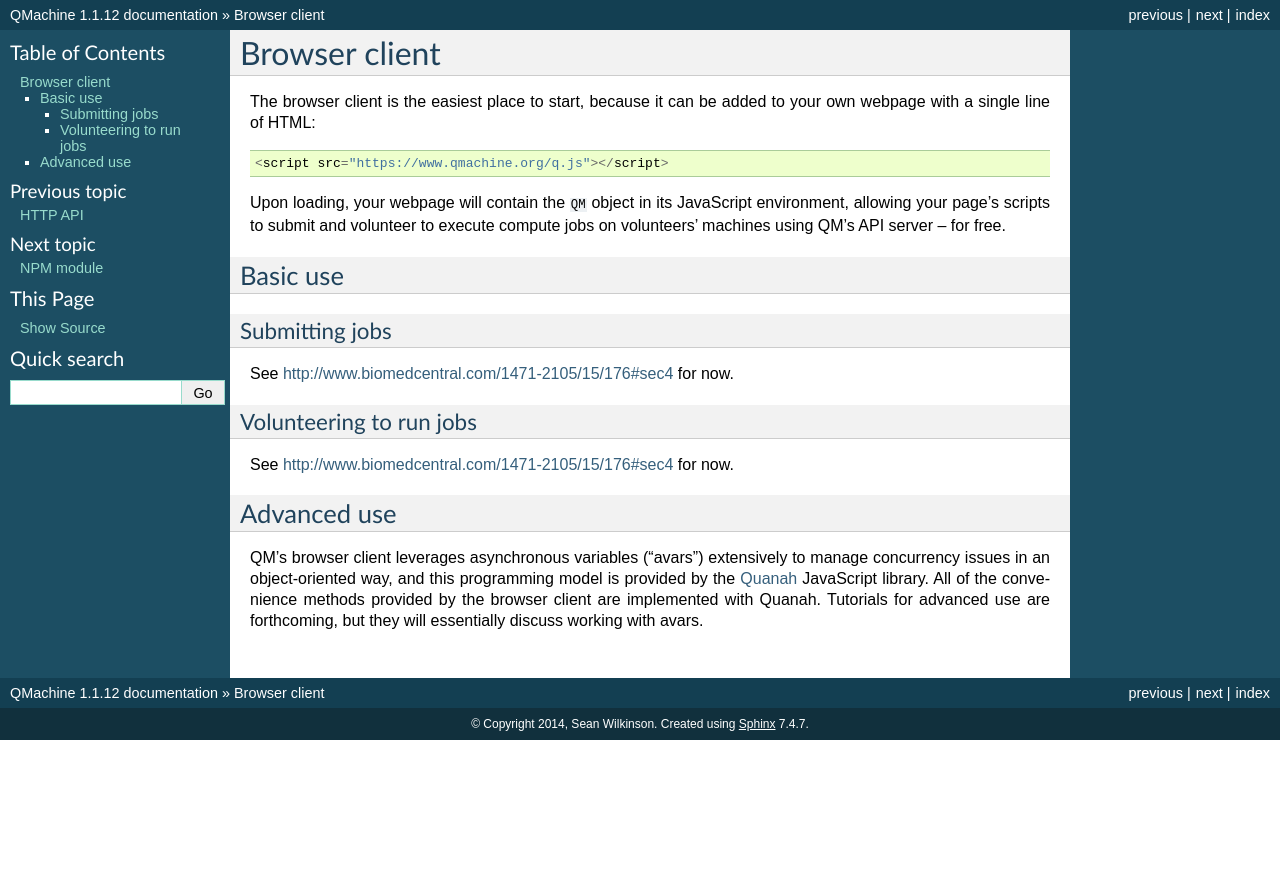
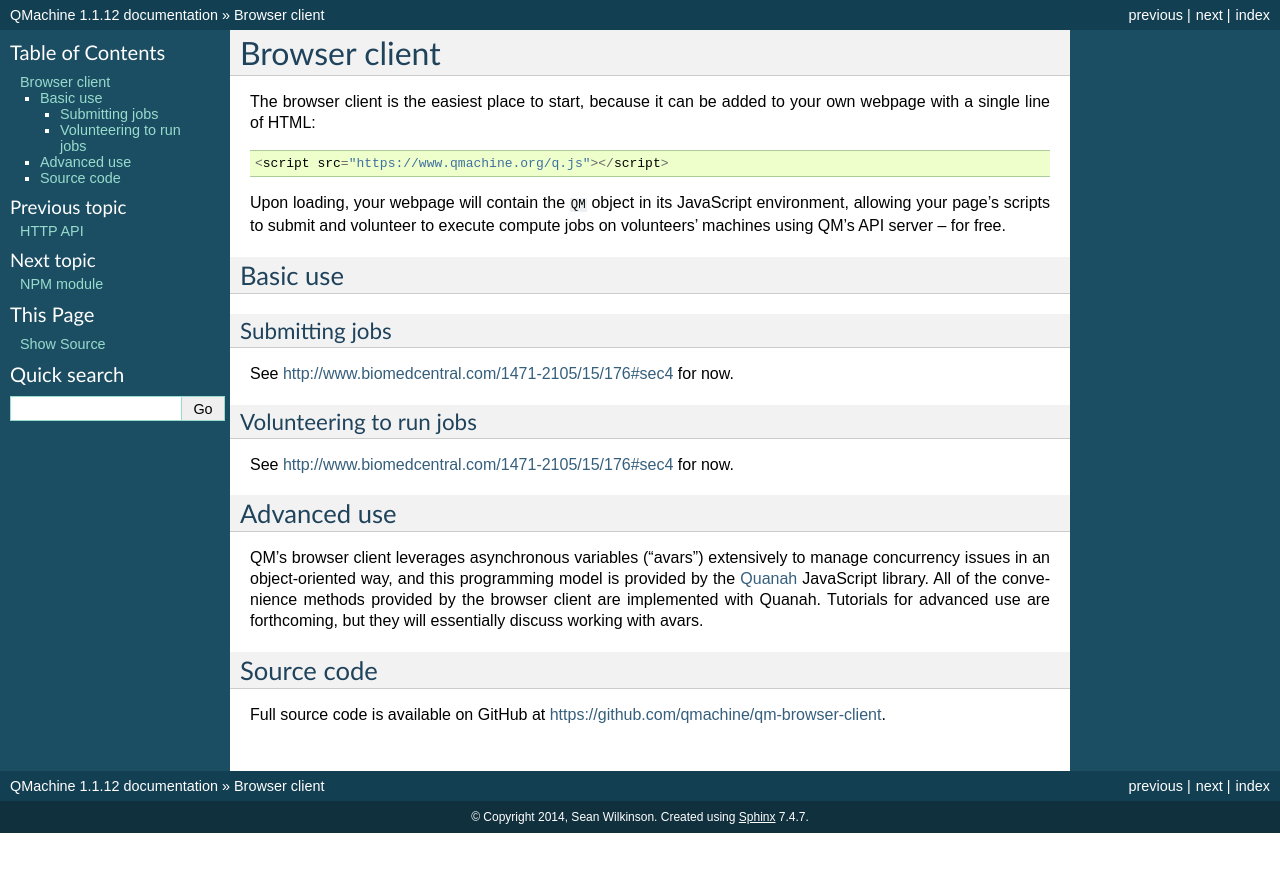
Before and after one commit to qmachine/qmachine, a Sphinx documentation site: the page built from docs/browser-client.rst, in a window 1280 px wide. Shown: the top 872 px of the page. Built offline with Sphinx 7.4.7, drawn with Linux system fonts in a browser that asks for light colours.

Commit message:
Linked to submodule repositories from docs

```diff
--- a/docs/browser-client.rst
+++ b/docs/browser-client.rst
@@ -38,5 +38,12 @@ advanced use are forthcoming, but they will essentially discuss working with
 avars.
 
 
+Source code
+-----------
+
+Full source code is available on GitHub at
+https://github.com/qmachine/qm-browser-client.
+
+
 .. ----------------------------
 .. include:: external-links.rst
```
Also changed, not shown: docs/npm-module.rst (+7 -0 lines), docs/ruby-gem.rst (+7 -0 lines).
